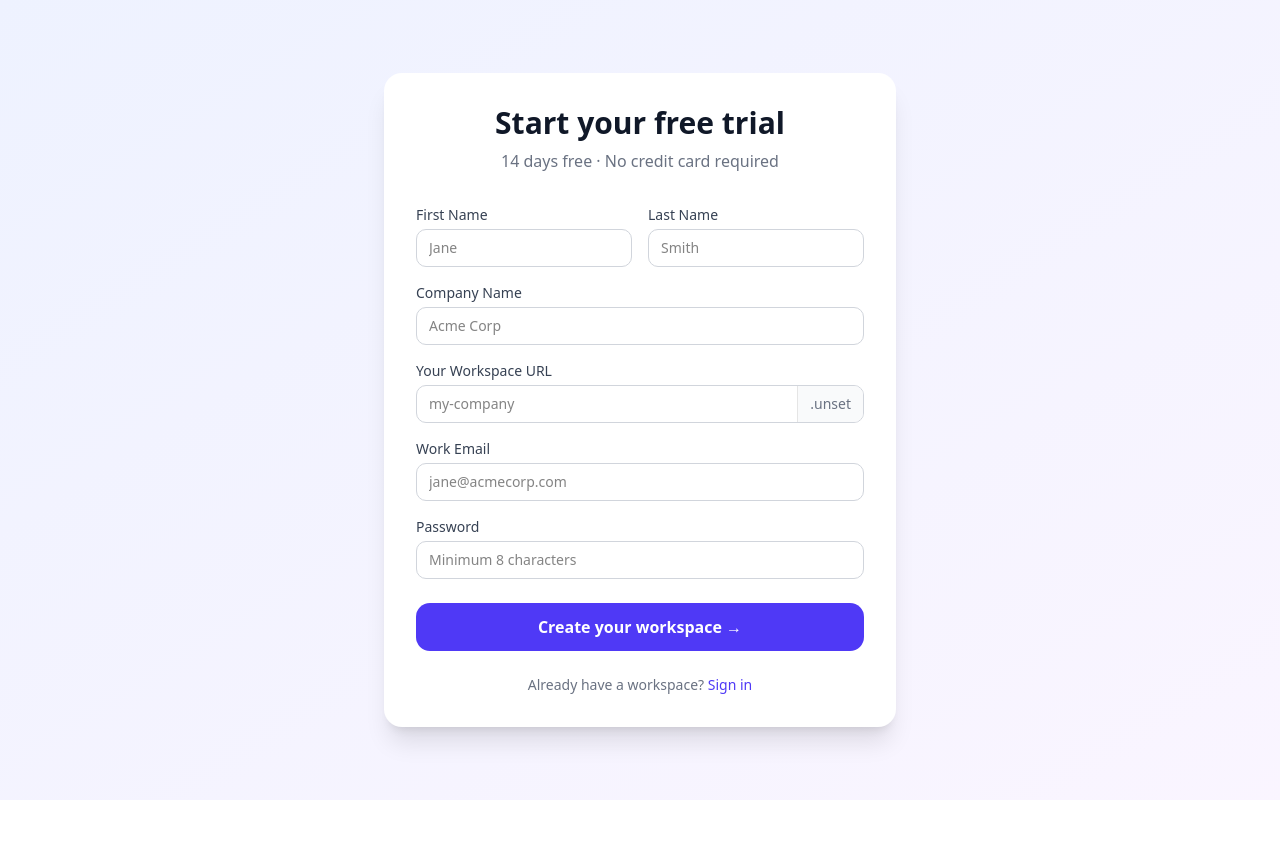
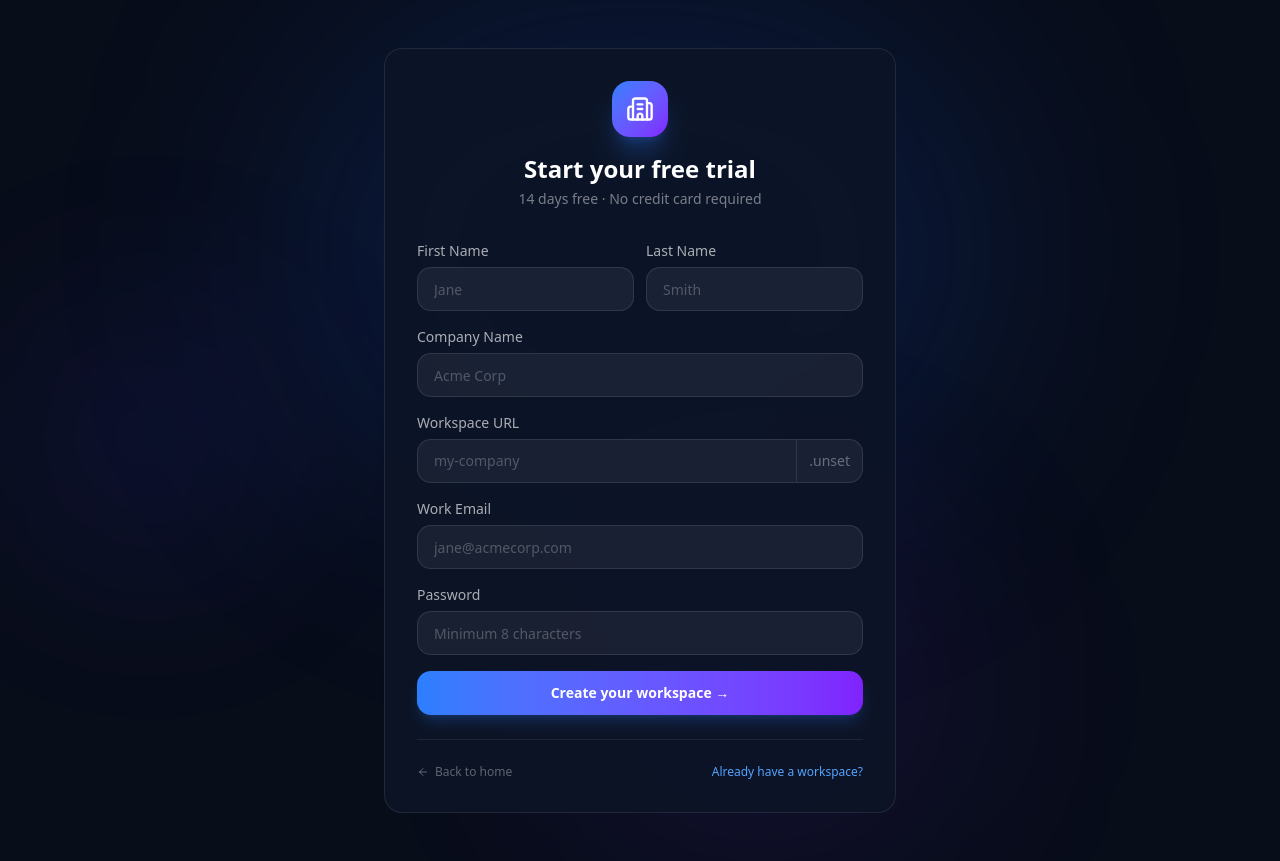
Before and after one commit to randy-rebucas/task-management, a Next.js app: page /register-company in a window 1280 px wide. Before the commit the page ends 800 px from the top, so only its background shows below. Built offline with nearby package versions, Linux system fonts and the light colour scheme; no server answers.

Commit message:
feat(register): enhance registration form UI and logic, streamline subdomain handling

```diff
--- a/src/app/register-company/page.tsx
+++ b/src/app/register-company/page.tsx
@@ -2,13 +2,14 @@
 
 import { useState } from "react";
 import { useRouter } from "next/navigation";
+import { Building2, CheckCircle, Loader2, ArrowLeft } from "lucide-react";
 import Link from "next/link";
 
 export default function RegisterCompanyPage() {
   const router = useRouter();
   const [loading, setLoading] = useState(false);
   const [error, setError] = useState("");
-  const [success, setSuccess] = useState<{ subdomain: string; loginUrl: string } | null>(null);
+  const [success, setSuccess] = useState<{ loginUrl: string } | null>(null);
   const [form, setForm] = useState({
     companyName: "",
     subdomain: "",
@@ -19,7 +20,6 @@ export default function RegisterCompanyPage() {
   });
 
   const handleSubdomainBlur = () => {
-    // Auto-slugify from company name if subdomain is empty
     if (!form.subdomain && form.companyName) {
       setForm((f) => ({
         ...f,
@@ -36,7 +36,6 @@ export default function RegisterCompanyPage() {
     e.preventDefault();
     setLoading(true);
     setError("");
-
     try {
       const res = await fetch("/api/platform/register", {
         method: "POST",
@@ -48,7 +47,7 @@ export default function RegisterCompanyPage() {
         setError(data.error ?? "Registration failed");
         return;
       }
-      setSuccess({ subdomain: form.subdomain, loginUrl: data.loginUrl });
+      setSuccess({ loginUrl: data.loginUrl });
     } catch {
       setError("Something went wrong. Please try again.");
     } finally {
@@ -56,95 +55,115 @@ export default function RegisterCompanyPage() {
     }
   };
 
+  const appDomain = (process.env.NEXT_PUBLIC_APP_DOMAIN ?? "tasksmgr.solutions").replace(/^www\./, "");
+
+  // ── Success ────────────────────────────────────────────────────────────────
   if (success) {
     return (
-      <div className="min-h-screen flex items-center justify-center bg-gradient-to-br from-indigo-50 to-purple-50 p-4">
-        <div className="bg-white rounded-2xl shadow-xl p-8 max-w-md w-full text-center">
-          <div className="w-16 h-16 bg-green-100 rounded-full flex items-center justify-center mx-auto mb-4">
-            <svg className="w-8 h-8 text-green-600" fill="none" viewBox="0 0 24 24" stroke="currentColor">
-              <path strokeLinecap="round" strokeLinejoin="round" strokeWidth={2} d="M5 13l4 4L19 7" />
-            </svg>
+      <div className="relative min-h-screen flex items-center justify-center bg-[#080d1a] px-6">
+        <div className="pointer-events-none absolute inset-0 overflow-hidden">
+          <div className="absolute top-0 left-1/2 -translate-x-1/2 w-[700px] h-[500px] bg-emerald-600/15 rounded-full blur-[120px]" />
+          <div className="absolute bottom-0 right-1/4 w-[400px] h-[350px] bg-teal-600/10 rounded-full blur-[100px]" />
         </div>
-          <h2 className="text-2xl font-bold text-gray-900 mb-2">You&apos;re all set! 🎉</h2>
-          <p className="text-gray-600 mb-6">
-            Your workspace is ready at{" "}
-            <strong className="text-indigo-600">{success.loginUrl.replace(/\/login$/, "")}</strong>
+        <div className="relative w-full max-w-md">
+          <div className="absolute inset-0 bg-gradient-to-br from-emerald-500/20 to-teal-600/20 rounded-3xl blur-2xl -z-10" />
+          <div className="relative rounded-2xl border border-white/[0.09] bg-[#0d1426]/90 backdrop-blur-sm p-10 text-center">
+            <div className="inline-flex h-16 w-16 rounded-2xl bg-gradient-to-br from-emerald-500 to-teal-600 items-center justify-center shadow-xl shadow-emerald-500/25 mb-5">
+              <CheckCircle className="h-8 w-8 text-white" />
+            </div>
+            <h2 className="text-2xl font-bold text-white mb-2">You&apos;re all set! 🎉</h2>
+            <p className="text-sm text-white/50 mb-2">Your workspace is ready at</p>
+            <p className="text-blue-400 font-semibold text-sm mb-8 break-all">
+              {success.loginUrl.replace(/\/login$/, "")}
             </p>
             <a
               href={success.loginUrl}
-            className="block w-full bg-indigo-600 text-white py-3 rounded-xl font-semibold hover:bg-indigo-700 transition"
+              className="block w-full h-11 rounded-xl bg-gradient-to-r from-emerald-500 to-teal-600 text-white font-semibold text-sm hover:opacity-90 transition-opacity flex items-center justify-center shadow-lg shadow-emerald-500/20"
             >
               Go to your workspace →
             </a>
           </div>
         </div>
+      </div>
     );
   }
 
+  // ── Form ───────────────────────────────────────────────────────────────────
   return (
-    <div className="min-h-screen flex items-center justify-center bg-gradient-to-br from-indigo-50 to-purple-50 p-4">
-      <div className="bg-white rounded-2xl shadow-xl p-8 max-w-lg w-full">
-        <div className="text-center mb-8">
-          <h1 className="text-3xl font-bold text-gray-900">Start your free trial</h1>
-          <p className="text-gray-500 mt-2">14 days free · No credit card required</p>
+    <div className="relative min-h-screen flex items-center justify-center bg-[#080d1a] px-6 py-12">
+      {/* Ambient glows */}
+      <div className="pointer-events-none absolute inset-0 overflow-hidden">
+        <div className="absolute top-0 left-1/2 -translate-x-1/2 w-[700px] h-[500px] bg-blue-600/15 rounded-full blur-[120px]" />
+        <div className="absolute bottom-0 right-1/4 w-[400px] h-[350px] bg-violet-600/10 rounded-full blur-[100px]" />
+        <div className="absolute top-1/3 left-0 w-[300px] h-[300px] bg-indigo-600/8 rounded-full blur-[80px]" />
       </div>
 
+      <div className="relative w-full max-w-lg">
+        {/* Card glow */}
+        <div className="absolute inset-0 bg-gradient-to-br from-blue-500/20 to-violet-600/20 rounded-3xl blur-2xl -z-10" />
+
+        <div className="relative rounded-2xl border border-white/[0.09] bg-[#0d1426]/90 backdrop-blur-sm p-8">
+          {/* Logo & heading */}
+          <div className="text-center mb-8">
+            <div className="inline-flex h-14 w-14 rounded-2xl bg-gradient-to-br from-blue-500 to-violet-600 items-center justify-center shadow-xl shadow-blue-500/25 mb-4">
+              <Building2 className="h-7 w-7 text-white" />
+            </div>
+            <h1 className="text-2xl font-bold text-white">Start your free trial</h1>
+            <p className="text-sm text-white/45 mt-1">14 days free · No credit card required</p>
+          </div>
+
+          {/* Error */}
           {error && (
-          <div className="bg-red-50 text-red-700 p-3 rounded-lg text-sm mb-6">
+            <div className="mb-5 rounded-xl border border-red-500/20 bg-red-500/10 p-3 text-sm text-red-400 text-center">
               {error}
             </div>
           )}
 
           <form onSubmit={handleSubmit} className="space-y-4">
-          <div className="grid grid-cols-2 gap-4">
+            {/* Name row */}
+            <div className="grid grid-cols-2 gap-3">
               <div>
-              <label className="block text-sm font-medium text-gray-700 mb-1">
-                First Name
-              </label>
+                <label className="block text-sm font-medium text-white/65 mb-1.5">First Name</label>
                 <input
                   type="text"
                   required
                   value={form.adminFirstName}
                   onChange={(e) => setForm((f) => ({ ...f, adminFirstName: e.target.value }))}
-                className="w-full border border-gray-300 rounded-lg px-3 py-2 text-sm focus:ring-2 focus:ring-indigo-500 focus:border-transparent"
                   placeholder="Jane"
+                  className="w-full h-11 px-4 rounded-xl bg-white/[0.06] border border-white/[0.10] text-white placeholder:text-white/25 text-sm focus:outline-none focus:border-blue-500/60 focus:bg-white/[0.09] transition-all"
                 />
               </div>
               <div>
-              <label className="block text-sm font-medium text-gray-700 mb-1">
-                Last Name
-              </label>
+                <label className="block text-sm font-medium text-white/65 mb-1.5">Last Name</label>
                 <input
                   type="text"
                   required
                   value={form.adminLastName}
                   onChange={(e) => setForm((f) => ({ ...f, adminLastName: e.target.value }))}
-                className="w-full border border-gray-300 rounded-lg px-3 py-2 text-sm focus:ring-2 focus:ring-indigo-500 focus:border-transparent"
                   placeholder="Smith"
+                  className="w-full h-11 px-4 rounded-xl bg-white/[0.06] border border-white/[0.10] text-white placeholder:text-white/25 text-sm focus:outline-none focus:border-blue-500/60 focus:bg-white/[0.09] transition-all"
                 />
               </div>
             </div>
 
+            {/* Company name */}
             <div>
-            <label className="block text-sm font-medium text-gray-700 mb-1">
-              Company Name
-            </label>
+              <label className="block text-sm font-medium text-white/65 mb-1.5">Company Name</label>
               <input
                 type="text"
                 required
                 value={form.companyName}
                 onChange={(e) => setForm((f) => ({ ...f, companyName: e.target.value }))}
                 onBlur={handleSubdomainBlur}
-              className="w-full border border-gray-300 rounded-lg px-3 py-2 text-sm focus:ring-2 focus:ring-indigo-500 focus:border-transparent"
                 placeholder="Acme Corp"
+                className="w-full h-11 px-4 rounded-xl bg-white/[0.06] border border-white/[0.10] text-white placeholder:text-white/25 text-sm focus:outline-none focus:border-blue-500/60 focus:bg-white/[0.09] transition-all"
               />
             </div>
 
+            {/* Workspace URL */}
             <div>
-            <label className="block text-sm font-medium text-gray-700 mb-1">
-              Your Workspace URL
-            </label>
-            <div className="flex items-center border border-gray-300 rounded-lg overflow-hidden focus-within:ring-2 focus-within:ring-indigo-500 focus-within:border-transparent">
+              <label className="block text-sm font-medium text-white/65 mb-1.5">Workspace URL</label>
+              <div className="flex h-11 rounded-xl border border-white/[0.10] bg-white/[0.06] overflow-hidden focus-within:border-blue-500/60 focus-within:bg-white/[0.09] transition-all">
                 <input
                   type="text"
                   required
@@ -155,61 +174,74 @@ export default function RegisterCompanyPage() {
                       subdomain: e.target.value.toLowerCase().replace(/[^a-z0-9-]/g, ""),
                     }))
                   }
-                className="flex-1 px-3 py-2 text-sm outline-none"
                   placeholder="my-company"
                   minLength={3}
                   maxLength={30}
+                  className="flex-1 px-4 bg-transparent text-white placeholder:text-white/25 text-sm outline-none"
                 />
-              <span className="bg-gray-50 text-gray-500 text-sm px-3 py-2 border-l">
-                .{process.env.NEXT_PUBLIC_APP_DOMAIN ?? "tasksmgr.solutions"}
+                <span className="flex items-center px-3 border-l border-white/[0.10] text-white/35 text-sm whitespace-nowrap">
+                  .{appDomain}
                 </span>
               </div>
             </div>
 
+            {/* Email */}
             <div>
-            <label className="block text-sm font-medium text-gray-700 mb-1">
-              Work Email
-            </label>
+              <label className="block text-sm font-medium text-white/65 mb-1.5">Work Email</label>
               <input
                 type="email"
                 required
                 value={form.adminEmail}
                 onChange={(e) => setForm((f) => ({ ...f, adminEmail: e.target.value }))}
-              className="w-full border border-gray-300 rounded-lg px-3 py-2 text-sm focus:ring-2 focus:ring-indigo-500 focus:border-transparent"
                 placeholder="jane@acmecorp.com"
+                className="w-full h-11 px-4 rounded-xl bg-white/[0.06] border border-white/[0.10] text-white placeholder:text-white/25 text-sm focus:outline-none focus:border-blue-500/60 focus:bg-white/[0.09] transition-all"
               />
             </div>
 
+            {/* Password */}
             <div>
-            <label className="block text-sm font-medium text-gray-700 mb-1">
-              Password
-            </label>
+              <label className="block text-sm font-medium text-white/65 mb-1.5">Password</label>
               <input
                 type="password"
                 required
                 minLength={8}
                 value={form.adminPassword}
                 onChange={(e) => setForm((f) => ({ ...f, adminPassword: e.target.value }))}
-              className="w-full border border-gray-300 rounded-lg px-3 py-2 text-sm focus:ring-2 focus:ring-indigo-500 focus:border-transparent"
                 placeholder="Minimum 8 characters"
+                className="w-full h-11 px-4 rounded-xl bg-white/[0.06] border border-white/[0.10] text-white placeholder:text-white/25 text-sm focus:outline-none focus:border-blue-500/60 focus:bg-white/[0.09] transition-all"
               />
             </div>
 
             <button
               type="submit"
               disabled={loading}
-            className="w-full bg-indigo-600 text-white py-3 rounded-xl font-semibold hover:bg-indigo-700 disabled:opacity-50 disabled:cursor-not-allowed transition mt-2"
+              className="w-full h-11 rounded-xl bg-gradient-to-r from-blue-500 to-violet-600 text-white font-semibold text-sm hover:opacity-90 disabled:opacity-60 transition-opacity flex items-center justify-center gap-2 shadow-lg shadow-blue-500/20 mt-1"
             >
+              {loading && <Loader2 className="h-4 w-4 animate-spin" />}
               {loading ? "Creating your workspace…" : "Create your workspace →"}
             </button>
           </form>
 
-        <p className="text-center text-sm text-gray-500 mt-6">
-          Already have a workspace?{" "}
-          <Link href="/login" className="text-indigo-600 hover:underline font-medium">
-            Sign in
+          {/* Divider */}
+          <div className="my-6 border-t border-white/[0.07]" />
+
+          {/* Footer */}
+          <div className="flex items-center justify-between">
+            <Link
+              href="/"
+              className="inline-flex items-center gap-1.5 text-xs text-white/35 hover:text-white/60 transition-colors"
+            >
+              <ArrowLeft className="h-3 w-3" />
+              Back to home
             </Link>
-        </p>
+            <Link
+              href="/login"
+              className="text-xs text-blue-400 hover:text-blue-300 transition-colors"
+            >
+              Already have a workspace?
+            </Link>
+          </div>
+        </div>
       </div>
     </div>
   );
```
Also changed, not shown: src/app/tenant-not-found/page.tsx (+20 -7 lines), src/app/tenant-suspended/page.tsx (+35 -13 lines), src/components/auth/register-form.tsx (+17 -24 lines). Lines whose indentation alone changed are shown as unchanged.
